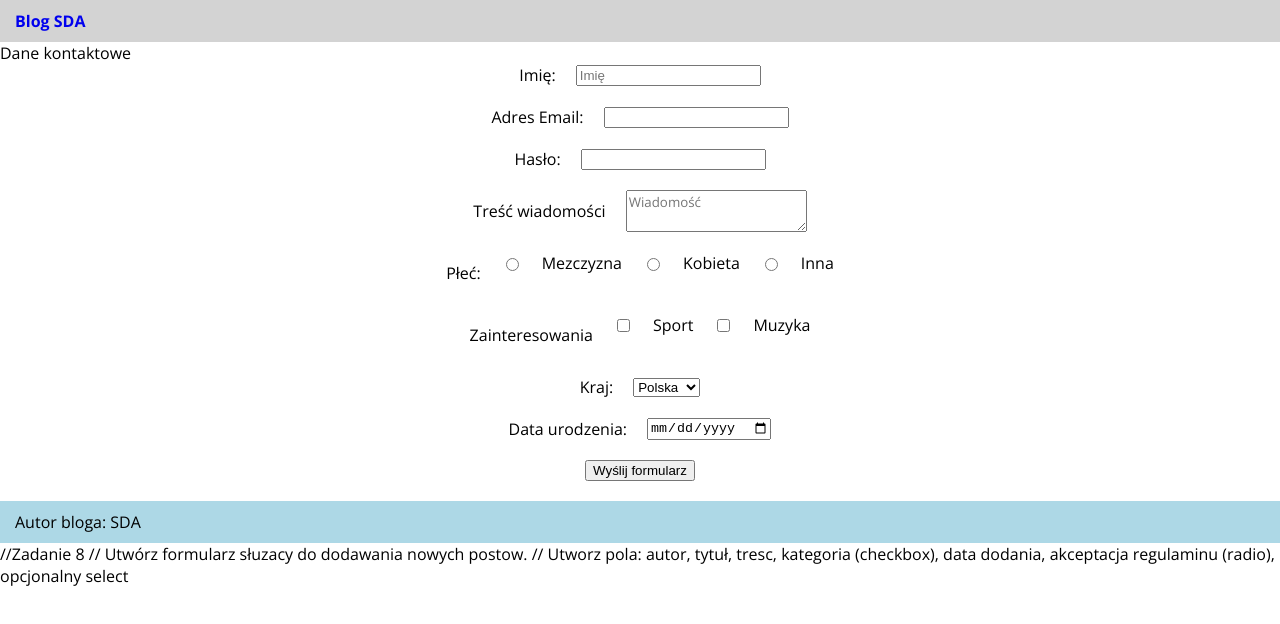
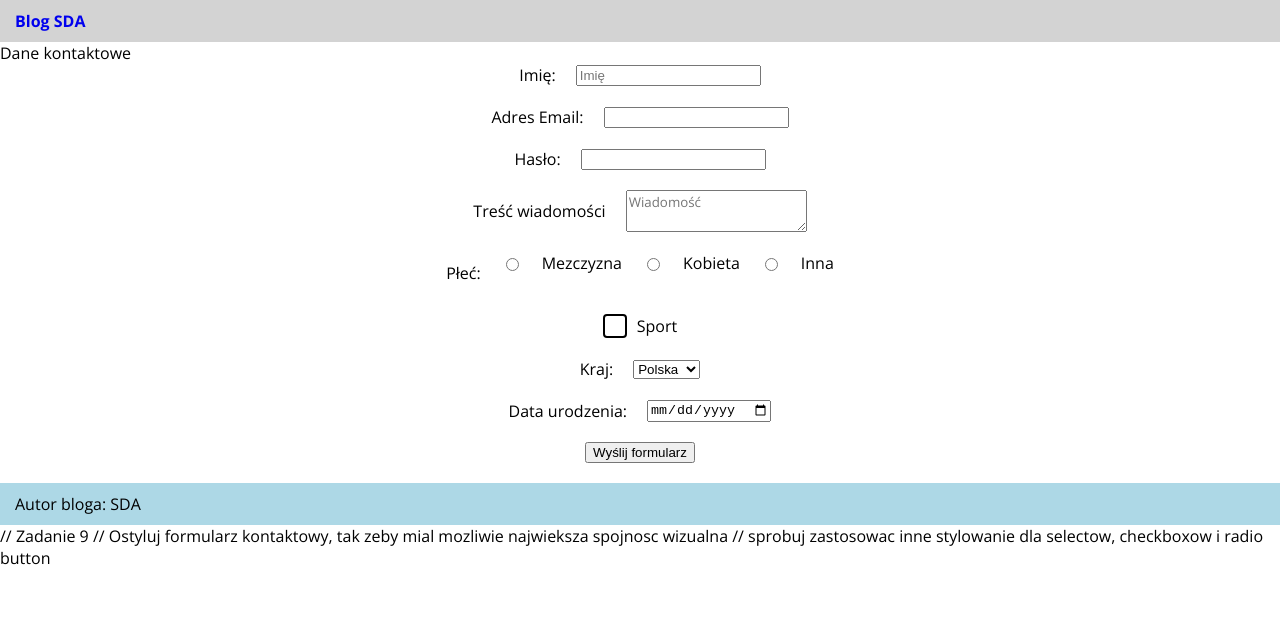
Before and after one commit to KajBialas/python86-html-structure, a plain HTML site: page contact.html in a window 1280 px wide. Drawn offline with nearby package versions, Linux system fonts and the light colour scheme.

Commit message:
Custom checkbox

```diff
--- a/contact.html
+++ b/contact.html
@@ -54,15 +54,11 @@
                 </div>
 
                 <div>
-                    <label for="hobies">Zainteresowania</label>
-                    <div>
-                        <input type="checkbox" id="sport" name="hobies[]" value="sport">
-                        <label for="sport">Sport</label>
-                    </div>
-                    <div>
-                        <input type="checkbox" id="music" name="hobies[]" value="music">
-                        <label for="music">Muzyka</label>
-                    </div>
+                    <label for="sports" class="custom-checkbox">
+                        <input type="checkbox" id="sports" name="hobbies[]" value="sports">
+                        <span class="checkbox-custom"></span>
+                        Sport
+                    </label>
                 </div>
 
                 <div>
@@ -92,6 +88,6 @@
 </html>
 
 
-//Zadanie 8
-// Utwórz formularz słuzacy do dodawania nowych postow.
-// Utworz pola: autor, tytuł, tresc, kategoria (checkbox), data dodania, akceptacja regulaminu (radio), opcjonalny select
+// Zadanie 9
+// Ostyluj formularz kontaktowy, tak zeby mial mozliwie najwieksza spojnosc wizualna
+// sprobuj zastosowac inne stylowanie dla selectow, checkboxow i radio button
--- a/style.css
+++ b/style.css
@@ -87,3 +87,56 @@ footer {
     gap: 20px;
     margin-bottom: 20px;
 }
+
+.form-checkbox {
+    width: 30px;
+    height: 30px;
+    border-radius: 50%;
+    background-color: red;
+    cursor: pointer;
+    appearance: none;
+}
+
+.custom-checkbox {
+    display: flex;
+    align-items: center;
+    cursor: pointer;
+    font-size: 16px;
+}
+
+.custom-checkbox input {
+    display: none;
+}
+
+.checkbox-custom {
+    width: 20px;
+    height: 20px;
+    background-color: white;
+    border: 2px solid black;
+    border-radius: 4px;
+    margin-right: 10px;
+    display: flex;
+    justify-content: center;
+    align-items: center;
+}
+
+.checkbox-custom:after {
+    content: '';
+    width: 10px;
+    height: 10px;
+    background-color: gray;
+    display: none;
+    border-radius: 2px;
+}
+
+.custom-checkbox input:checked + .checkbox-custom:after {
+    display: block;
+}
+
+.custom-checkbox input:checked + .checkbox-custom {
+    border-color: gray;
+}
+
+.custom-checkbox:hover .checkbox-custom {
+    border-color: gray;
+}
```
